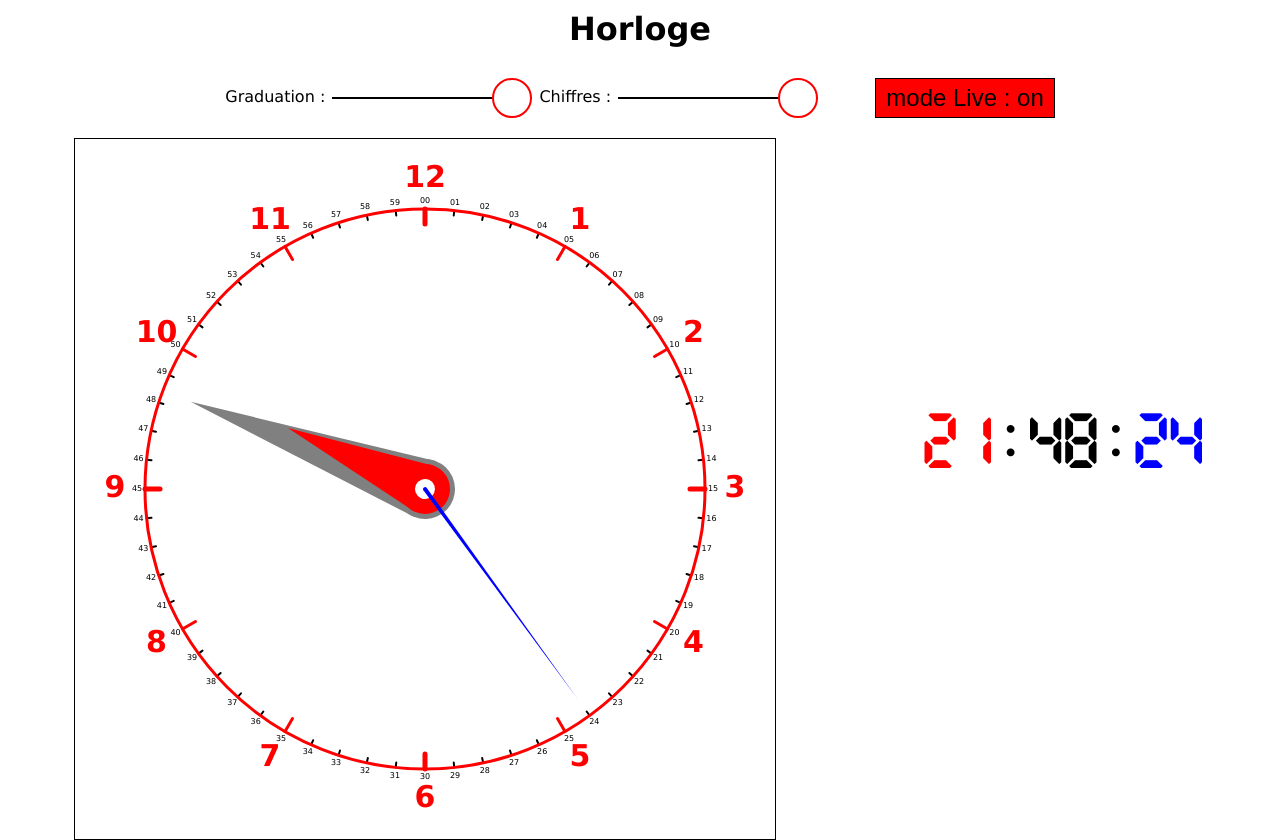
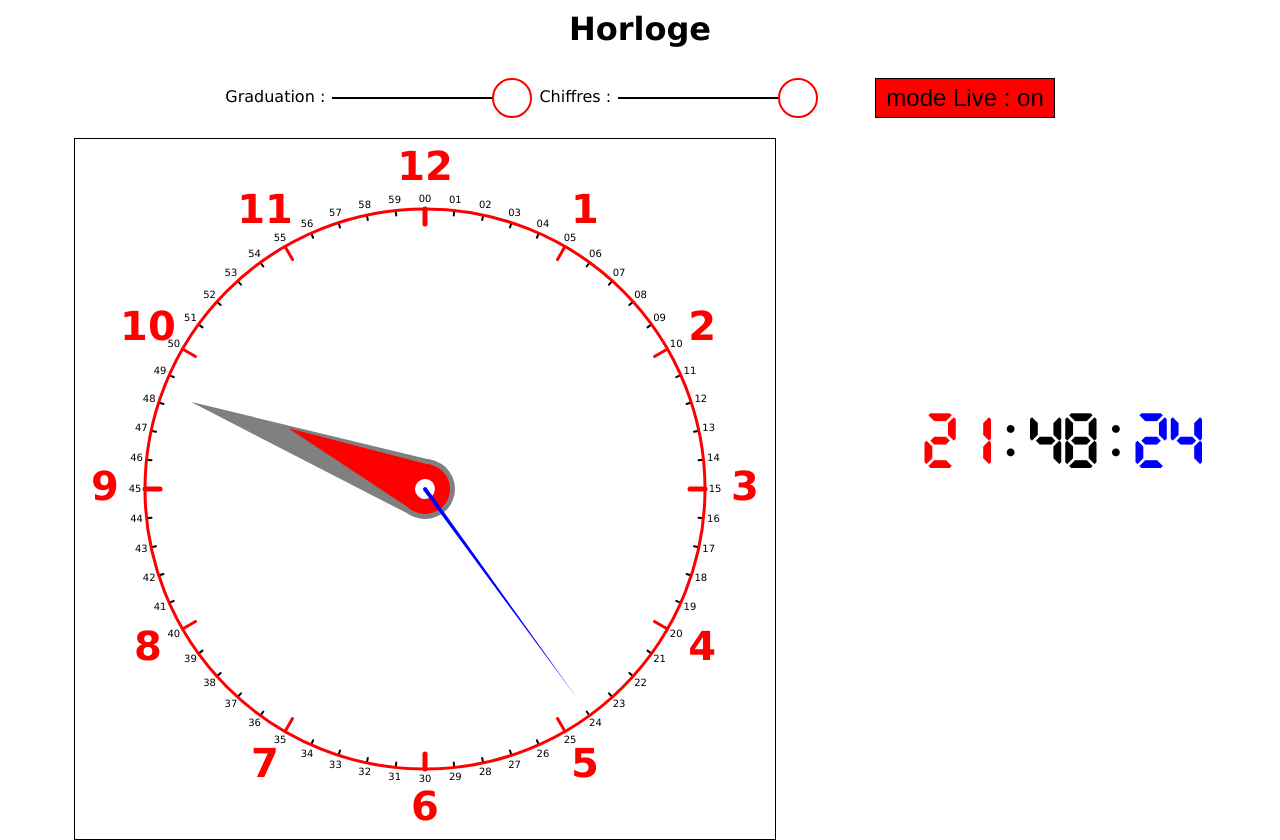
Before and after one commit to awillemant/awillemant.github.io, a plain HTML site: page horloge.html in a window 1280 px wide. Drawn offline with Linux system fonts and the light colour scheme.

Commit message:
update horloge

```diff
--- a/horloge.html
+++ b/horloge.html
@@ -305,8 +305,8 @@ var cy=350;
 var radius=280;
 var shortTickSize=5;
 var longTickSize=15;
-var hourDigitDistance=310;
-var minutesDigitDistance=288;
+var hourDigitDistance=320;
+var minutesDigitDistance=290;
 var nowInterval=setInterval(displayNow,1000);
 
 
@@ -325,12 +325,12 @@ document.getElementById("ampm").style.visibility="hidden";
             }
             cl+=" h";
             l=longTickSize;
-            clock.appendChild(toSvg("text",{"class":(i%15==0)?"h digit mark":"h digit","x1":0,"y1":0,"font-size":30,"text-anchor":"middle","alignment-baseline":"middle","transform":"translate("+cx+" "+cy+") rotate("+i*6+") translate(0 -"+hourDigitDistance+") rotate("+(-i*6)+")"},i/5==0?"12":i/5));
+            clock.appendChild(toSvg("text",{"class":(i%15==0)?"h digit mark":"h digit","x1":0,"y1":0,"font-size":40,"text-anchor":"middle","alignment-baseline":"middle","transform":"translate("+cx+" "+cy+") rotate("+i*6+") translate(0 -"+hourDigitDistance+") rotate("+(-i*6)+")"},i/5==0?"12":i/5));
         }else{
             cl+=" m";
         }
         clock.appendChild(toSvg("line",{"class":cl,"x1":0,"y1":0,"x2":l,"y2":0,"transform":"translate("+cx+" "+cy+") rotate("+i*6+") translate("+(radius-l)+" 0)"}));
-        clock.appendChild(toSvg("text",{"class":"m digit","x1":0,"y1":0,"font-size":8,"text-anchor":"middle","alignment-baseline":"middle","transform":"translate("+cx+" "+cy+") rotate("+i*6+") translate(0 -"+minutesDigitDistance+") rotate("+(-i*6)+")"},leftPad(i,2,"0")));
+        clock.appendChild(toSvg("text",{"class":"m digit","x1":0,"y1":0,"font-size":10,"text-anchor":"middle","alignment-baseline":"middle","transform":"translate("+cx+" "+cy+") rotate("+i*6+") translate(0 -"+minutesDigitDistance+") rotate("+(-i*6)+")"},leftPad(i,2,"0")));
     }
     clock.appendChild(toSvg("circle",{"class":"cadran","cx":cx,"cy":cy,"r":radius}));
     document.getElementById("heures").setAttributeNS(null,"transform","translate("+cx+" "+cy+") rotate(-90)");
```
